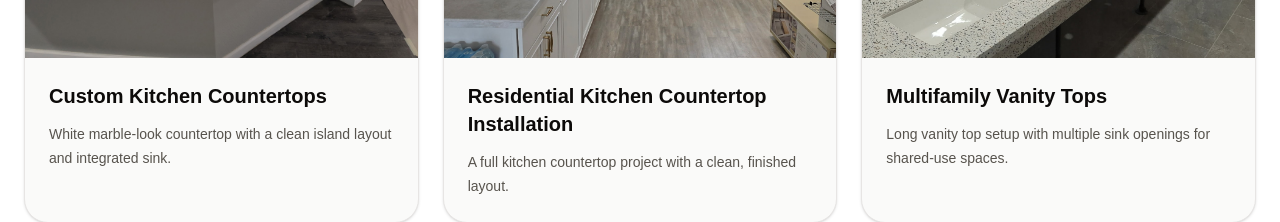
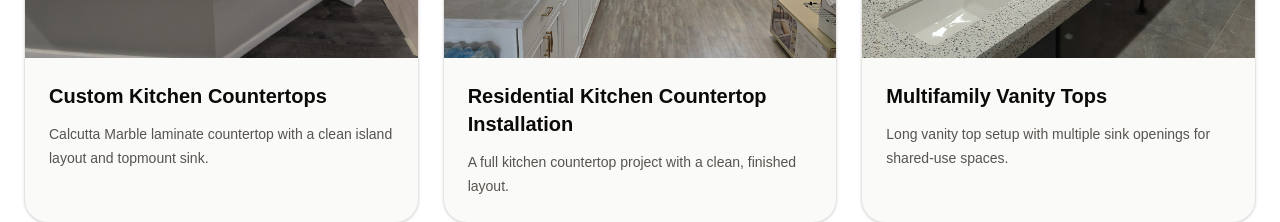
Before and after one commit to antg186/precision-countertops, a Next.js app: page / in a window 1280 px wide. Shown: the part 6960-7182 px from the top of the page. Built offline with nearby package versions, Linux system fonts and the light colour scheme.

Commit message:
Fixed the text with pictures that had integrated sink with custom laminate

```diff
--- a/src/app/page.js
+++ b/src/app/page.js
@@ -71,7 +71,7 @@ const galleryImages = [
   {
     src: "/images/gallery-white-island.jpg",
     title: "Custom Kitchen Countertops",
-    text: "White marble-look countertop with a clean island layout and integrated sink.",
+    text: "Calcutta Marble laminate countertop with a clean island layout and topmount sink.",
   },
   {
     src: "/images/gallery-wide-kitchen.jpg",
```
